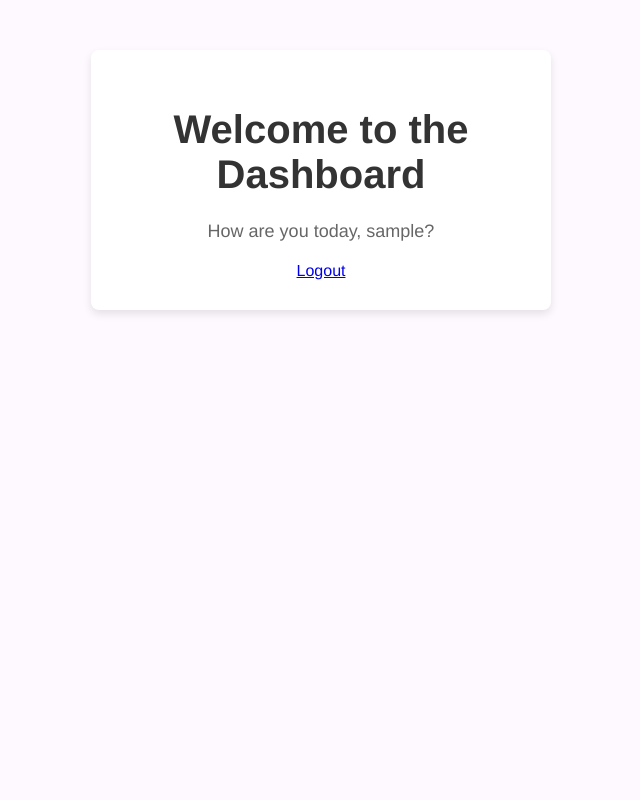
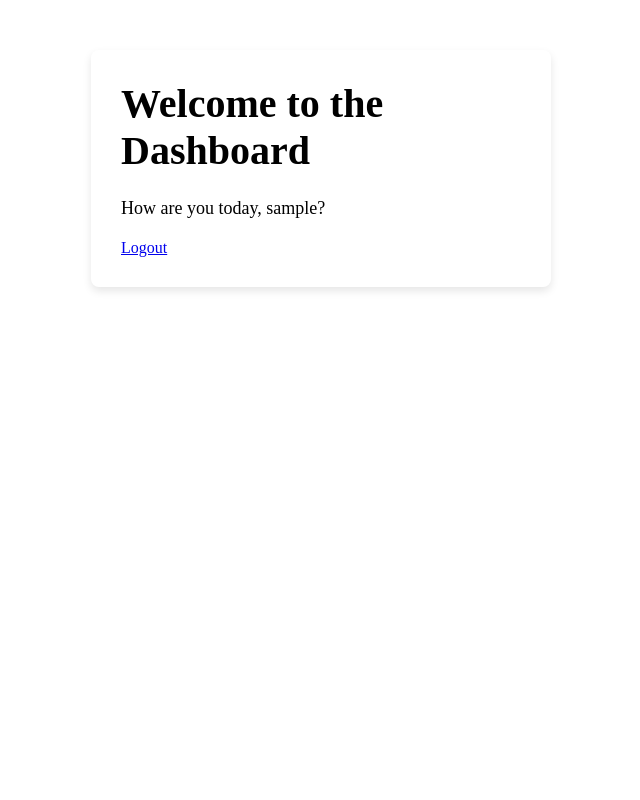
Before and after one commit to navvvvs/loginpage, a Flask app: page /dashboard in a window 1280 px wide. Shown: the whole page, without its empty margins (319-959 px from the left). Run offline with Flask 3, Linux system fonts and the light colour scheme; the visitor is signed in with stand-in values (Sample User, id 1); style sheets or scripts are compiled from the project's sources.

Commit message:
css dikhh rha h maateee

```diff
--- a/loginpage/main.py
+++ b/loginpage/main.py
@@ -1,4 +1,3 @@
-
 from flask import Flask, render_template, request, redirect, session, url_for
 from werkzeug.security import generate_password_hash, check_password_hash
 from flask_sqlalchemy import SQLAlchemy
--- a/loginpage/static/style.scss
+++ b/loginpage/static/style.scss
@@ -1,5 +1,5 @@
 // Variables
-$primary-color: #007bff; /* Corrected to valid 6-character hex color */
+$primary-color: #007bff;
 $primary-hover-color: #005663;
 $secondary-color: #283745;
 $secondary-hover-color: #218838;
@@ -62,7 +62,4 @@ main{
         color: $subtext-color;
         margin-bottom: 20px;
     }
-
-
-
 }
--- a/loginpage/templates/base.html
+++ b/loginpage/templates/base.html
@@ -1,10 +1,89 @@
 <!DOCTYPE html>
 <html lang="en">
 <head>
+    <style>
+    $primary-color: #007bff;
+    $primary-hover-color: #005663;
+    $secondary-color: #283745;
+    $secondary-hover-color: #218838;
+    $background-color: #fef8ff;
+    $container-bg-color: #ffffff;
+    $text-color: #333;
+    $subtext-color: #666;
+
+    body {
+        background-color: $background-color;
+        font-family: 'Franklin Gothic Medium', 'Arial Narrow', Arial, sans-serif;
+        color: #333;
+        display: flex;
+        flex-direction: column;
+        align-items: center;
+        height: 100vh;
+        margin: 0;
+        text-align: center;
+    }
+
+    header{
+        width: 100%;
+        background-color: $container-bg-color;
+        box-shadow: 0 4px 8px rgba(0,0,0,0.1);
+        padding: 20px 0;
+    }
+
+    h1{
+        margin: 0;
+        font-size: 2.5rem;
+        color: $text-color
+    }
+    main{
+        display: flex;
+        justify-content: center;
+        align-items: center;
+        flex: 1;
+        width: 100%;
+    }
+    .container{
+        background-color: $container-bg-color;
+        border-radius: 8px;
+        box-shadow: 0 4px 8px rgba(0,0,0,0.1);
+        padding: 30px;
+        max-width: 400px;
+        width: 100%;
+        margin: 50px auto;
+    }
+
+    h1 {
+        font-size: 2.5rem;
+        color: $text-color;
+        margin-bottom: 1.5rem;
+    }
+
+    p {
+        font-size: 18px;
+        color: $subtext-color;
+        margin-bottom: 20px;
+    }
+
+    </style>
     <meta charset="UTF-8">
     <meta name="viewport" content="width=device-width, initial-scale=1.0">
-    <link rel="stylesheet" href="{{url_for('static', filename="style.css")}}" />
     <title>Flask App</title>
+
+    <script>
+        function setActionForm(action) {
+           let form = document.getElementById('auth-form');
+           if (action === 'login') {
+              form.action = "{{ url_for('login') }}";
+              form.method = 'post';
+              form.submit();
+           } else if (action === 'register') {
+              form.action = "{{ url_for('register') }}";
+              form.method = 'post';
+              form.submit();
+           }
+        }
+     </script>
+
 </head>
 <body>
     {% block body %}
```
Also changed, not shown: loginpage/templates/index.html (+2 -14 lines).
